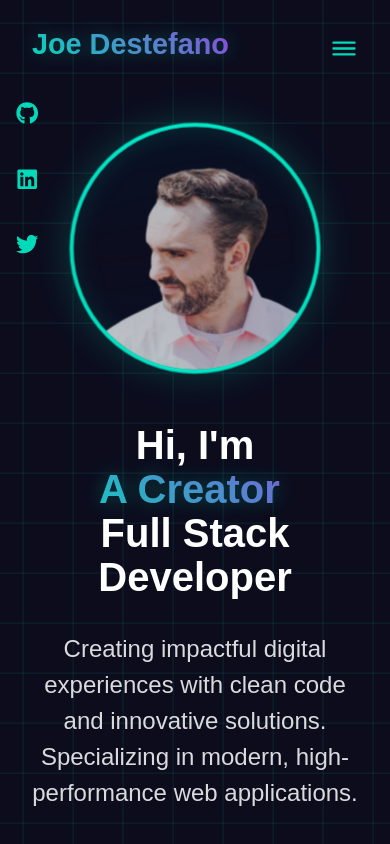
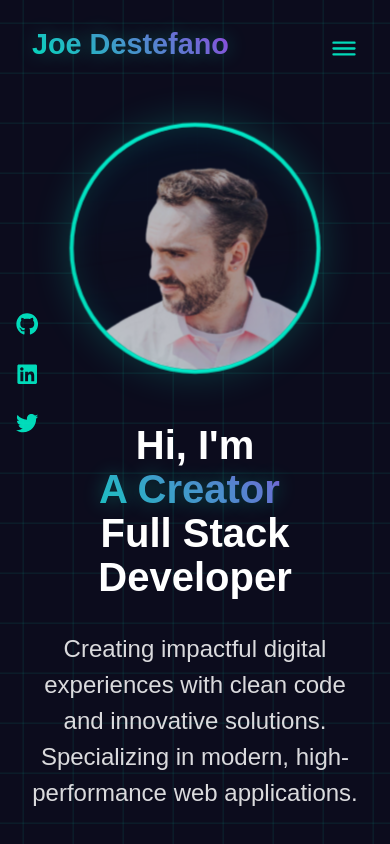
Before and after one commit to JDestefano11/React-Portfolio-Vite, a React (Vite) app: page / in a window 390 px wide. Shown: the top 844 px of the page. Built offline with nearby package versions, Linux system fonts and the light colour scheme.

Commit message:
"Fixed social icons placement on mobile devices"

```diff
--- a/src/components/Navbar/Navbar.css
+++ b/src/components/Navbar/Navbar.css
@@ -135,11 +135,11 @@
   .nav-socials {
     position: fixed;
     left: 0;
-    top: 60%;
+    top: 85%;
     transform: translateY(-50%);
     display: flex;
     flex-direction: column;
-    gap: 2rem;
+    gap: 1rem;
     padding: 1rem;
     z-index: 999;
     transition: opacity 0.3s ease;
```
